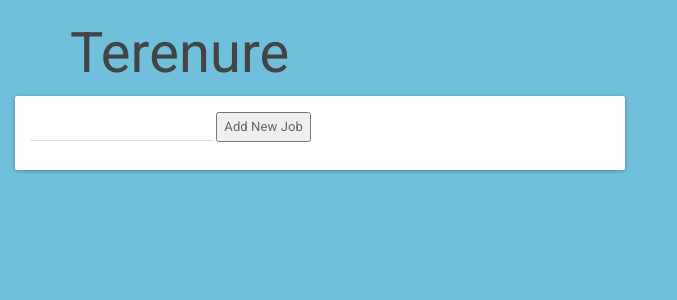
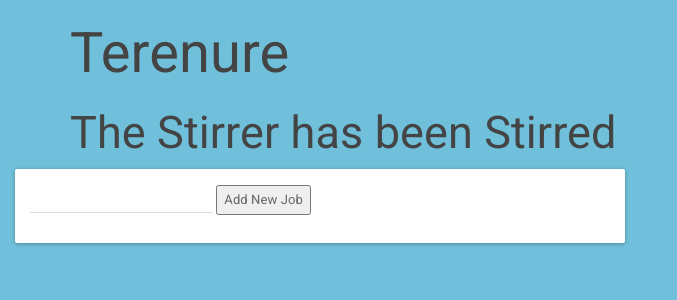
Before and after one commit to KillianDavitt/TerenureHouse, a Flask app: page / in a window 1280 px wide. Shown: the top 300 px of the page, without its empty margins (0-677 px from the left). Run offline with Flask 2, Linux system fonts and the light colour scheme; data that the repository does not hold is empty; some libraries are stand-ins or nearby versions.

Commit message:
Added motto

```diff
--- a/app/templates/index.html
+++ b/app/templates/index.html
@@ -2,7 +2,8 @@
 
 {% block content %}
 <div class="container">
-    <h1> Terenure </h1>
+    <h1> Terenure</h1>
+    <h2>The Stirrer has been Stirred</h2>
 </div>
 {% for job in complete_list %}
 <div class="clearfix col-xs-6 padding">
```
